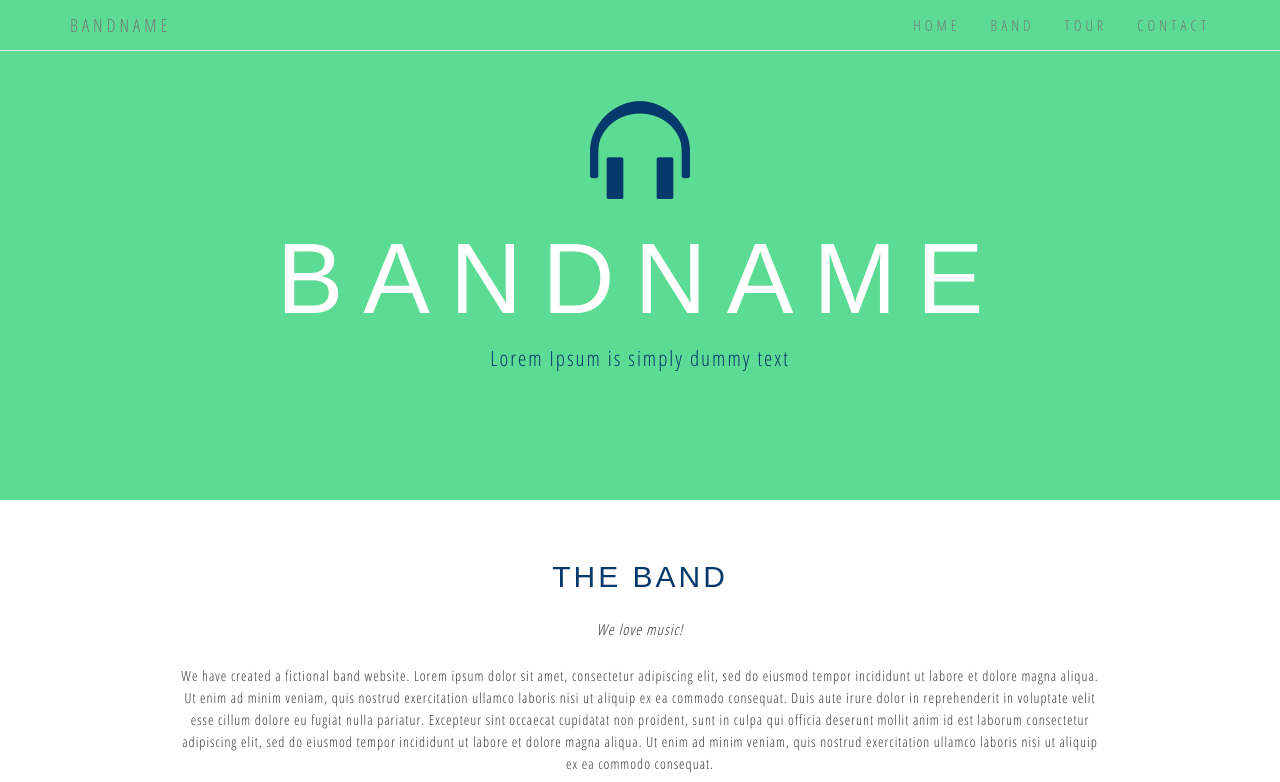
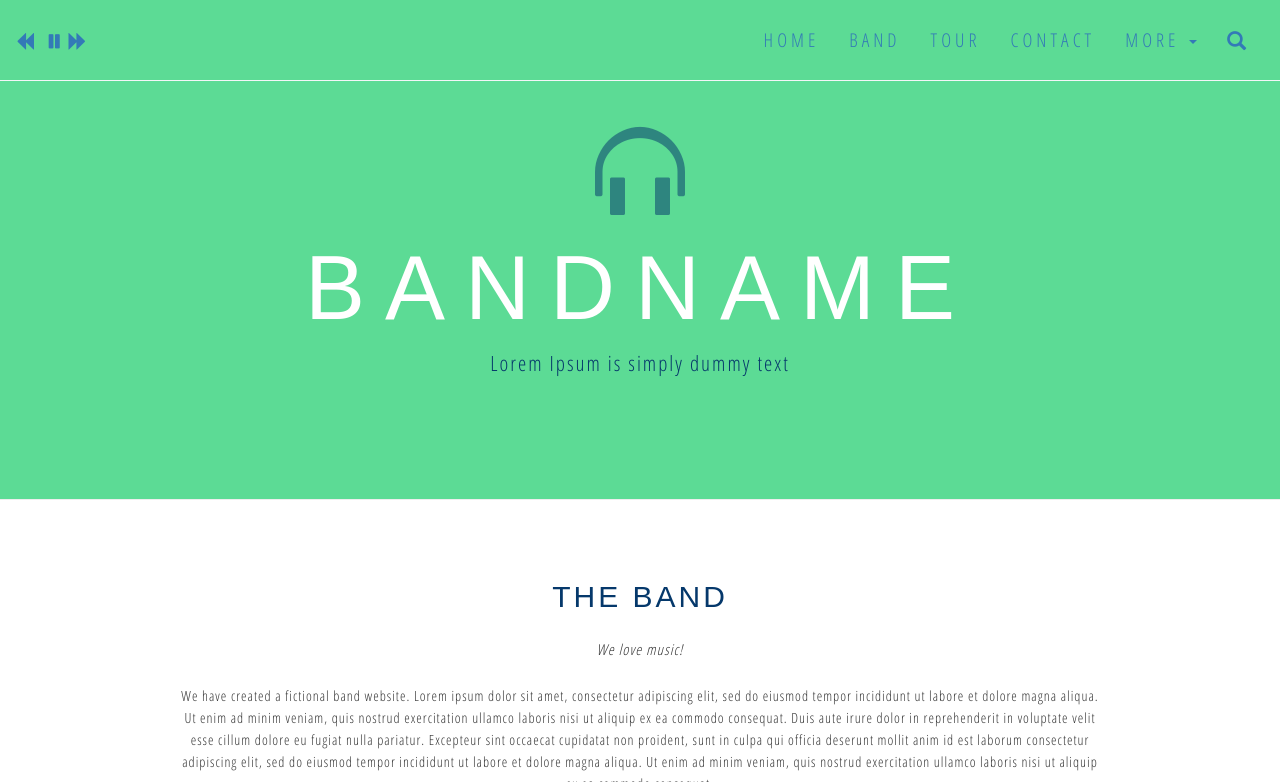
Before and after one commit to JunKulung/Band, a plain HTML site: page index.html in a window 1280 px wide. Shown: the top 782 px of the page. Drawn offline with nearby package versions, Linux system fonts and the light colour scheme; a web font is replaced by a local one.

Commit message:
update some code

```diff
--- a/animation.js
+++ b/animation.js
@@ -0,0 +1,36 @@
+$(document).ready(function () {
+    $(window).scroll(function () {
+        if ($(this).scrollTop() > 100) {
+            $(".navbar-right , .navbar-brand").css({
+                "padding": "10px",
+                "font-size": "14px"
+            })
+        } else {
+            $(".navbar-right , .navbar-brand").css({
+                "padding": "15px",
+                "font-size": "19px"
+            })
+
+        }
+    })
+})
+
+
+$(document).ready(function () {
+    $(".navbar").animate({
+        top: '80px',
+        opacity: '1'
+    }, 1000)
+
+
+})
+
+$(document).ready(function () {
+    setInterval(function () {
+        $(".jumbotron i").fadeOut(function () {
+
+            $(this).fadeIn();
+
+        });
+    }, 1000)
+});
--- a/index.html
+++ b/index.html
@@ -1,7 +1,6 @@
 <!DOCTYPE html>
 <html>
 <title></title>
-
 <head>
     <!-- Javascript link -->
     <script src="https://code.jquery.com/jquery-3.3.1.js"></script>
@@ -10,7 +9,6 @@
     <!-- local Javascript -->
     <script src="animation.js"></script>
     <!-- googlefont -->
-    <link href="https://fonts.googleapis.com/css?family=Denk+One|Raleway" rel="stylesheet">
     <!-- bootstap link -->
     <link rel="stylesheet" href="https://maxcdn.bootstrapcdn.com/bootstrap/3.3.7/css/bootstrap.min.css">
     <!-- icon link -->
@@ -18,27 +16,23 @@
     <!-- Local css -->
     <link rel="stylesheet" type="text/css" href="style.css">
     <script src="https://ajax.googleapis.com/ajax/libs/jquery/1.11.3/jquery.min.js"></script>
-
 </head>
-
 <body>
-
     <div class="jumbotron text-center " id='index'>
         <i class="	glyphicon glyphicon-headphones"></i>
         <h1>BANDNAME</h1>
         <p>Lorem Ipsum is simply dummy text</p>
-
     </div>
     <!-- navbar -->
-    <nav class="navbar  navbar-fixed-top navbar-default ">
-        <div class="container">
+    <nav class="navbar navbar-fixed-top ">
+        <div class="container-fluid">
             <div class="navbar-header">
             <button type="button" class="navbar-toggle" data-toggle="collapse" data-target="#myNavbar">
             <span class="icon-bar"></span>
             <span class="icon-bar"></span>
             <span class="icon-bar"></span>
             </button>
-                <a class="navbar-brand" href="#"> BANDNAME</a>
+            <a class="navbar-brand" href="#"><i class="glyphicon glyphicon-backward"></i> <i class="glyphicon glyphicon-pause"></i><i class="glyphicon glyphicon-forward"></i> </a>
             </div>
             <div class="collapse navbar-collapse" id="myNavbar">
             <ul class="nav navbar-nav navbar-right">
@@ -46,19 +40,28 @@
                 <a href="#index">HOME</a>
             </li>
             <li>
-                        <a href='#about'>BAND</a>
+                <a href='#band'>BAND</a>
             </li>
             <li>
-                        <a href="#services">TOUR</a>
+                <a href="#tour">TOUR</a>
             </li>
             <li>
-                        <a href="#portfolio">CONTACT</a>
+                <a href="#contact">CONTACT</a>
             </li>
-
+            <li class="dropdown">
+                <a class="dropdown-toggle" data-toggle="dropdown" href="#">MORE
+                <span class="caret"></span></a>
+                <ul class="dropdown-menu">
+                    <li><a href="#" class="drop">Merchandise</a></li>
+                    <li><a href="#">Extras</a></li>
+                    <li><a href="#">Media</a></li>
+                </ul>
+            </li>
+            <li>  <a class="glyphicon glyphicon-search"></a></li>
     </nav>
     </div>
-
-    <div class="container first text-center">
+    <hr id="band">
+    <div class="container first text-center" >
     <div class="row">
     <div class="col-lg-12">
     <h2>THE BAND </h2>
@@ -78,6 +81,7 @@
     <img src="/images/3.jpg" class="img-circle">
     </div>
     </div>
+    <hr id="tour">
     <div class="container-fluid">
     <div class="container first text-center">
     <div class="row">
@@ -92,7 +96,6 @@
     <li class="list-group-item">November <span class="badge">3</span></li>
     </ul>
     </div>
-
     <div class="col-lg-4">
     <div class="card" style="width: 18rem;">
     <img class="card-img-top" src="images/4.png">
@@ -125,9 +128,9 @@
     </div>
     </div>
     </div>
-
     </div>
     </div>
+    <hr id="contact">
     <div class="container first text-center">
         <div class="col-lg-12">
             <h2>CONTACT</h2>
@@ -180,11 +183,9 @@
         </div>
     </div>
     <iframe src="https://www.google.com/maps/embed?pb=!1m18!1m12!1m3!1d3850.743024618534!2d120.57182131440463!3d15.17245098944031!2m3!1f0!2f0!3f0!3m2!1i1024!2i768!4f13.1!3m3!1m2!1s0x3396ed81d59b137b%3A0x4a2f5b9c1ce43a31!2sABC+A2B+OUTSOURCING+PHILS.+PTY+LTD.+INC.!5e0!3m2!1sen!2sph!4v1537422881729" width="100%" height="400" frameborder="0" style="border:0" allowfullscreen></iframe>
-
     <div class="container-fluid text-center footer">
         <a href="#top"><i class="glyphicon glyphicon-menu-up"></i></a>
         <p>HelpedByBootstrapandJquery</p>
     </div>
 </body>
-
 </html>
--- a/style.css
+++ b/style.css
@@ -3,12 +3,31 @@ html {
     scroll-behavior: smooth;
 }
 
-.navbar-default {
+.navbar-right {
+    padding: 15px;
+    font-size: 19px;
+    transition: .7s;
+}
+
+.navbar-brand {
+    margin-top: 15px;
+    font-size: 19px;
+    transition: .5s;
+}
+
+hr {
+    margin-top: -1px;
+    color: #f3f6f8;
+}
+
+.navbar {
     background-color: #5cdb95;
     font-family: 'Open Sans Condensed', sans-serif;
     color: #05386b;
     letter-spacing: 4px;
-    font-size: 15px;
+    border-bottom: #f3f6f8 1px solid;
+    margin-top: -80px;
+    opacity: 0;
 }
 
 #index p {
@@ -18,7 +37,7 @@ html {
 }
 
 #index h1 {
-    font-size: 10rem;
+    font-size: 9rem;
     letter-spacing: 20px;
     font-family: 'Cuprum', sans-serif;
 }
@@ -31,8 +50,8 @@ html {
 }
 
 .jumbotron i {
-    padding-top: 4%;
-    font-size: 100px;
+    padding-top: 6%;
+    font-size: 90px;
     color: #05386b;
 }
 
```
Lines whose indentation alone changed are shown as unchanged.
